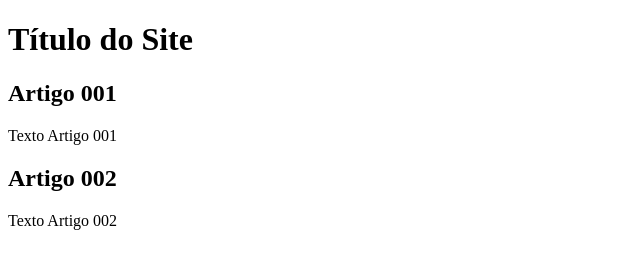
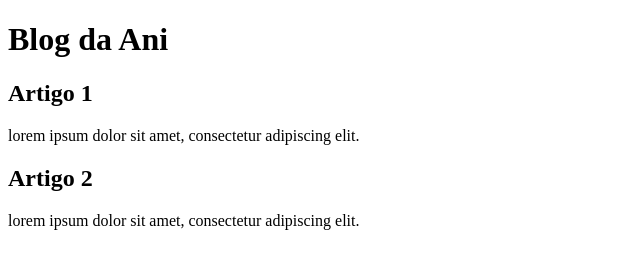
Before and after one commit to anielerodrigues-dev/projeto-site, a plain HTML site: page index.html in a window 1280 px wide. Shown: the whole page, without its empty margins (0-640 px from the left). Drawn offline with Linux system fonts and the light colour scheme.

Commit message:
comecei a escrever o conteúdo.

```diff
--- a/index.html
+++ b/index.html
@@ -8,15 +8,15 @@
 <body>
     <main>
         <header>
-            <h1>Título do Site</h1>
+            <h1>Blog da Ani</h1>
         </header>
         <article>
-            <h2>Artigo 001</h2>
-            <p>Texto Artigo 001</p>
+            <h2>Artigo 1</h2>
+            <p>lorem ipsum dolor sit amet, consectetur adipiscing elit.</p>
         </article>
         <article>
-            <h2>Artigo 002</h2>
-            <p>Texto Artigo 002</p>
+            <h2>Artigo 2</h2>
+            <p>lorem ipsum dolor sit amet, consectetur adipiscing elit.</p>
         </article>
     </main>
 </body>
```
